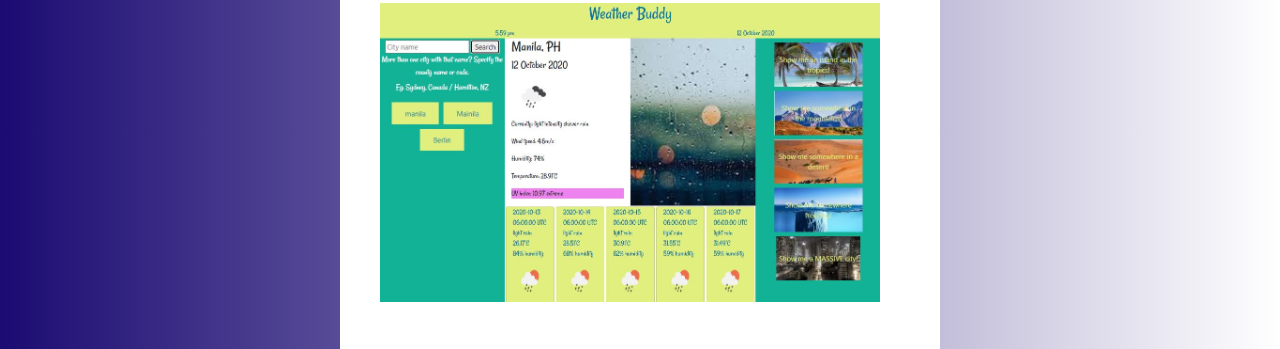
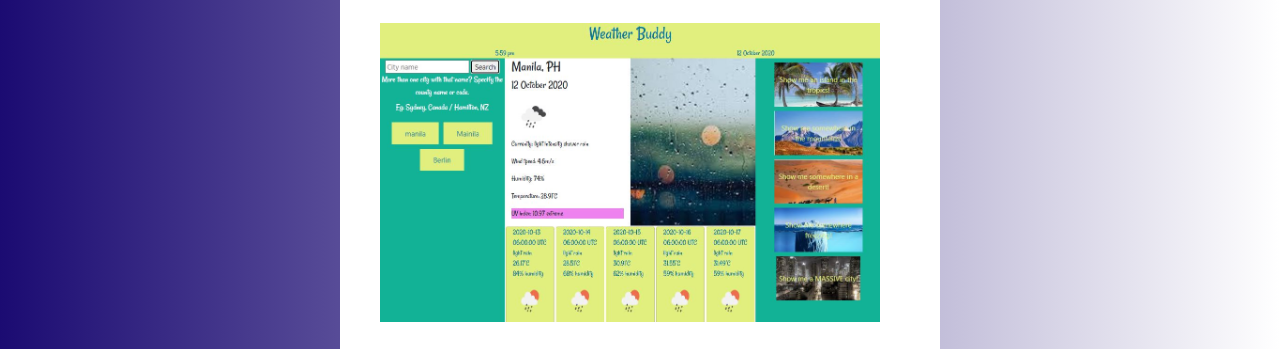
Before and after one commit to DukeWilki/dukewilki.github.io, a plain HTML site: page index.html in a window 1280 px wide. Shown: the part 1137-1486 px from the top of the page. Drawn offline with nearby package versions, Linux system fonts and the light colour scheme; a web font is replaced by a local one.

Commit message:
margin and padding on card

```diff
--- a/assets/style.css
+++ b/assets/style.css
@@ -2,6 +2,12 @@ body {
   font-family: "Playfair Display SC", serif;
   font-size: 18px;
   background: linear-gradient(90deg, rgb(27, 11, 114) 0%, #ffffff 100%);
+}
+
+.card {
+    margin-top: 20px;
+    margin-bottom: 20px;
+    padding-bottom: 20px;
 }
 
 #wrapper {
```
